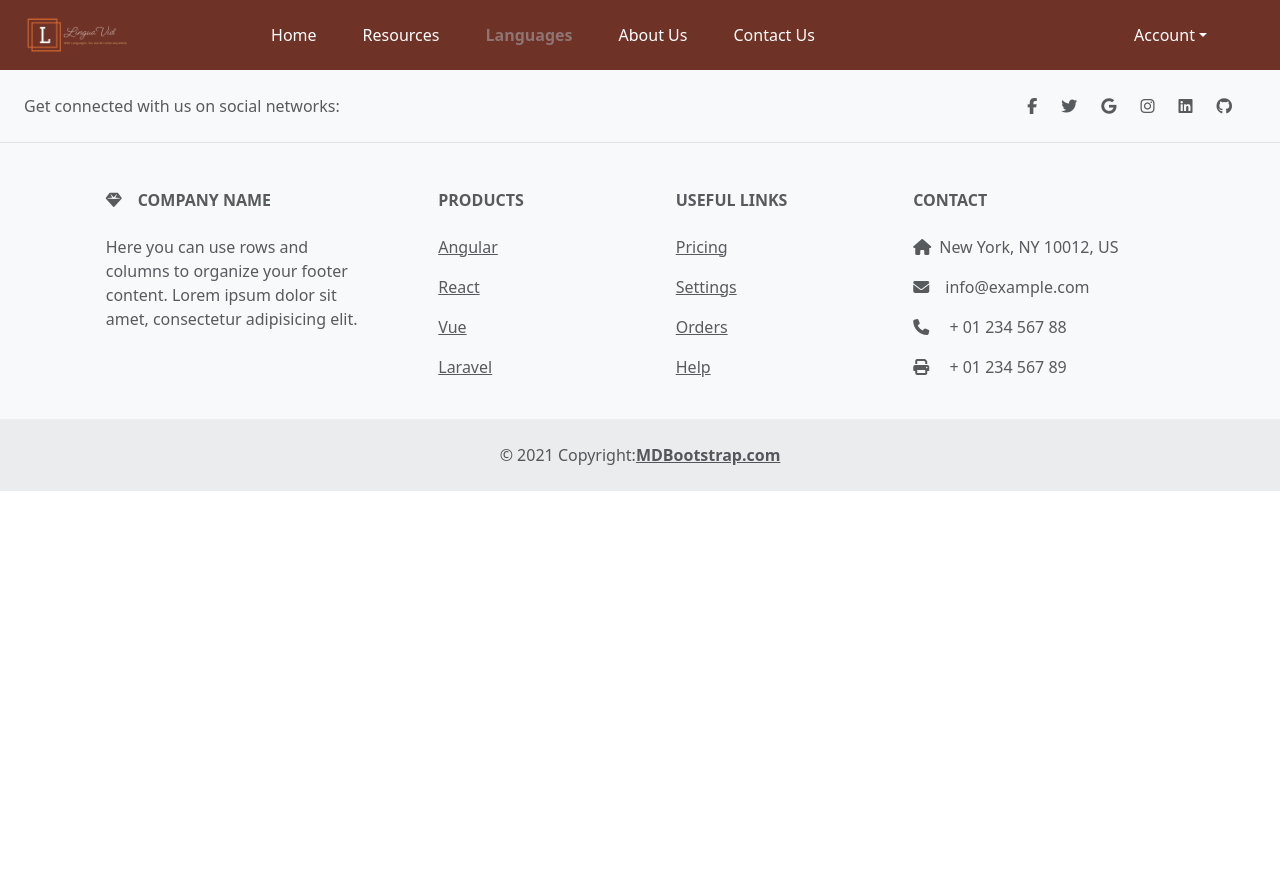
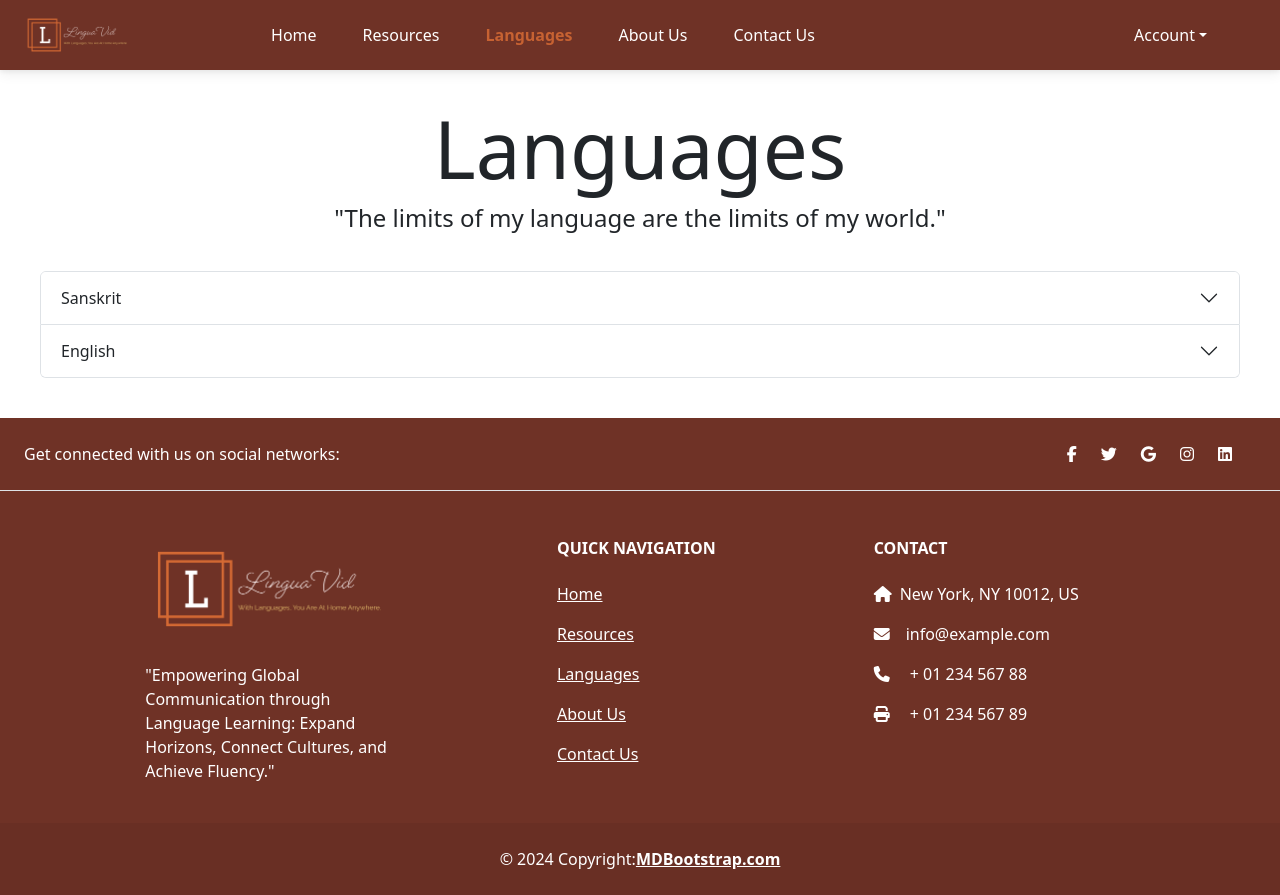
Before and after one commit to Kanak123456789/VijayiBhav, a React (Create React App) app in the folder Frontend/: page /languages in a window 1280 px wide. Before the commit the page ends 800 px from the top, so only its background shows below. Built offline with nearby package versions, Linux system fonts and the light colour scheme; no server answers.

Commit message:
Languages Page

```diff
--- a/Frontend/src/App.js
+++ b/Frontend/src/App.js
@@ -13,6 +13,7 @@ import ForgetPassword from './ForgetPassword';
 import ResetPassword from './ResetPassword';
 import Footer from './Footer';
 import Crousel from './Crousel';
+import Languages from './Languages';
 
 function App() {
   return (
@@ -28,7 +29,7 @@ function App() {
             <About />
           </>} />
           <Route path="/resources" />
-          <Route path="/languages" />
+          <Route path="/languages" element={<Languages/>} />
           <Route path="/about" element={<About></About>}/>
           <Route path="/contact" />
           <Route path="/link" />
--- a/Frontend/src/Dashboard.js
+++ b/Frontend/src/Dashboard.js
@@ -39,7 +39,7 @@ function Dashboard() {
                     src={user && user.image ? user.image : '/img/userpic.jpg'}
                     alt="Avatar" className="my-5 uimg" style={{ width: '80px' }} fluid
                   />
-                  <MDBTypography tag="h5" style={{color:"black" , fontSize:"23px"}}>{user && user.name ? user.name : 'User'}</MDBTypography>
+                  <MDBTypography tag="h5" style={{color:"white" , fontSize:"23px"}}>{user && user.name ? user.name : 'User'}</MDBTypography>
                   {/* <MDBCardText>Web Designer</MDBCardText>
                   <MDBIcon far icon="edit mb-5" /> */}
                 </MDBCol>
--- a/Frontend/src/Footer.js
+++ b/Frontend/src/Footer.js
@@ -3,7 +3,7 @@ import { MDBFooter, MDBContainer, MDBRow, MDBCol, MDBIcon } from 'mdb-react-ui-k
 import "./styles.css";
 function Footer() {
   return (
-    <MDBFooter bgColor='light' className='text-center text-lg-start text-muted foot'>
+    <MDBFooter style={{ backgroundColor: '#6f3226'   }} className='text-center text-lg-start   foot'>
       <section className='d-flex justify-content-center justify-content-lg-between p-4 border-bottom'>
         <div className='me-5 d-none d-lg-block'>
           <span>Get connected with us on social networks:</span>
@@ -25,9 +25,7 @@ function Footer() {
           <a href='https://linkedin.com' className='me-4 text-reset'>
             <MDBIcon fab icon="linkedin" />
           </a>
-          <a href='https://github.com' className='me-4 text-reset'>
-            <MDBIcon fab icon="github" />
-          </a>
+
         </div>
       </section>
 
@@ -35,63 +33,45 @@ function Footer() {
         <MDBContainer className='text-center text-md-start mt-5'>
           <MDBRow className='mt-3'>
             <MDBCol md="3" lg="4" xl="3" className='mx-auto mb-4'>
-              <h6 className='text-uppercase fw-bold mb-4'>
-                <MDBIcon icon="gem" className="me-3" />
-                Company name
+            <h6 className='text-uppercase fw-bold mb-4'>
+                <img src='./img/logo.png' alt="Company Logo" className="me-3" style={{ height: '100px' }} />
+
               </h6>
               <p>
-                Here you can use rows and columns to organize your footer content. Lorem ipsum dolor sit amet,
-                consectetur adipisicing elit.
+              "Empowering Global Communication through Language Learning: Expand Horizons, Connect Cultures, and Achieve Fluency."
               </p>
             </MDBCol>
 
             <MDBCol md="2" lg="2" xl="2" className='mx-auto mb-4'>
-              <h6 className='text-uppercase fw-bold mb-4'>Products</h6>
+              <h6 className='text-uppercase fw-bold mb-4'>Quick Navigation</h6>
               <p>
                 <a href='#!' className='text-reset'>
-                  Angular
+                  Home
                 </a>
               </p>
               <p>
                 <a href='#!' className='text-reset'>
-                  React
+                  Resources
                 </a>
               </p>
               <p>
                 <a href='#!' className='text-reset'>
-                  Vue
+                  Languages
                 </a>
               </p>
               <p>
                 <a href='#!' className='text-reset'>
-                  Laravel
+                  About Us
+                </a>
+              </p>
+              <p>
+                <a href='#!' className='text-reset'>
+                  Contact  Us
                 </a>
               </p>
             </MDBCol>
 
-            <MDBCol md="3" lg="2" xl="2" className='mx-auto mb-4'>
-              <h6 className='text-uppercase fw-bold mb-4'>Useful links</h6>
-              <p>
-                <a href='#!' className='text-reset'>
-                  Pricing
-                </a>
-              </p>
-              <p>
-                <a href='#!' className='text-reset'>
-                  Settings
-                </a>
-              </p>
-              <p>
-                <a href='#!' className='text-reset'>
-                  Orders
-                </a>
-              </p>
-              <p>
-                <a href='#!' className='text-reset'>
-                  Help
-                </a>
-              </p>
-            </MDBCol>
+
 
             <MDBCol md="4" lg="3" xl="3" className='mx-auto mb-md-0 mb-4'>
               <h6 className='text-uppercase fw-bold mb-4'>Contact</h6>
@@ -115,7 +95,7 @@ function Footer() {
       </section>
 
       <div className='text-center p-4' style={{ backgroundColor: 'rgba(0, 0, 0, 0.05)' }}>
-        © 2021 Copyright:
+        © 2024 Copyright:
         <a className='text-reset fw-bold' href='https://mdbootstrap.com/'>
           MDBootstrap.com
         </a>
--- a/Frontend/src/Header.js
+++ b/Frontend/src/Header.js
@@ -6,6 +6,7 @@ import NavDropdown from 'react-bootstrap/NavDropdown';
 import axios from 'axios';
 import { UserContext } from './UserContext';
 import './navbar.css';
+import '@fortawesome/fontawesome-free/css/all.min.css';
 
 function Header() {
   const { user, setUser } = useContext(UserContext);
@@ -57,7 +58,9 @@ function Header() {
           }}
         />
       </Navbar.Brand>
-      <Navbar.Toggle aria-controls="basic-navbar-nav" className="navbar-toggler-custom" />
+      <Navbar.Toggle aria-controls="basic-navbar-nav" className="navbar-toggler-custom">
+      <i class="fa-solid fa-bars"  ></i> {/* Custom FontAwesome icon */}
+      </Navbar.Toggle>
       <Navbar.Collapse id="basic-navbar-nav">
         <Nav className="navlinks">
           <Nav.Link as={Link} to="/" className={`clr ${currentPath === '/' ? 'active' : ''}`}>Home</Nav.Link>
--- a/Frontend/src/Home.js
+++ b/Frontend/src/Home.js
@@ -4,7 +4,6 @@ import Footer from "./Footer";
 import Crousel from "./Crousel";
 import "./styles.css";
 import loadingGif from "./loading.gif"; // Import your GIF file
-import Carousel from 'react-bootstrap/Carousel';
 import 'bootstrap/dist/css/bootstrap.min.css'; // Import Bootstrap CSS
 function Home() {
     const [loading, setLoading] = useState(true);
--- /dev/null
+++ b/Frontend/src/Languages.js
@@ -0,0 +1,43 @@
+import Accordion from 'react-bootstrap/Accordion';
+import "./styles.css";
+import 'bootstrap/dist/css/bootstrap.min.css'; // Import Bootstrap CSS
+import Image from 'react-bootstrap/Image';
+
+function Languages() {
+    const lang = {
+        paddingTop:'30px',
+        paddingBottom:'30px'
+    }
+    const l1 = {
+        fontSize:'80px'
+    }
+
+    return (
+        <>
+        <div style={lang}>
+            <h1 style={l1}>Languages</h1>
+            <h4>"The limits of my language are the limits of my world."</h4>
+        </div>
+        <Accordion className='mala' >
+      <Accordion.Item  eventKey="0">
+        <Accordion.Header  > Sanskrit</Accordion.Header>
+        <Accordion.Body className='sansk'>
+        <Image className='sans' src="https://www.djjs.org/uploads/blog/61ea72ec6748d5d23c46ea16d263b5a7.jpg"  />
+
+           <p className='sans1'>Lorem ipsum dolor, sit amet consectetur adipisicing elit. Provident quis temporibus ea saepe ab quas deserunt aut ipsum nihil, corrupti corporis ducimus fuga, accusamus, pariatur reiciendis qui sed consectetur autem. Lorem ipsum dolor sit amet consectetur adipisicing elit. Deserunt ipsam repellendus delectus officiis sapiente! Dolores consequatur facere deleniti consequuntur rem nulla? Adipisci dolores iste fugit quibusdam nam inventore veniam sunt!</p>
+        </Accordion.Body>
+      </Accordion.Item>
+      <Accordion.Item eventKey="1">
+        <Accordion.Header>English</Accordion.Header>
+        <Accordion.Body className='sansk'>
+
+           <p className='sans1'>Lorem ipsum dolor, sit amet consectetur adipisicing elit. Provident quis temporibus ea saepe ab quas deserunt aut ipsum nihil, corrupti corporis ducimus fuga, accusamus, pariatur reiciendis qui sed consectetur autem. Lorem ipsum dolor sit amet consectetur adipisicing elit. Deserunt ipsam repellendus delectus officiis sapiente! Dolores consequatur facere deleniti consequuntur rem nulla? Adipisci dolores iste fugit quibusdam nam inventore veniam sunt!</p>
+           <Image className='sans' src="https://t3.ftcdn.net/jpg/03/70/42/66/360_F_370426690_Pejt9KxjWTHPklsKwripaxr0iA17zupF.jpg " />
+        </Accordion.Body>
+      </Accordion.Item>
+    </Accordion>
+        </>
+    );
+}
+
+export default Languages;
--- a/Frontend/src/dashboard.css
+++ b/Frontend/src/dashboard.css
@@ -55,18 +55,14 @@
 
   .gradient-custom {
     /* fallback for old browsers */
-    background: #f6d365;
+    background: #d56a34;
 
-    /* Chrome 10-25, Safari 5.1-6 */
-    background: -webkit-linear-gradient(to right bottom, rgb(132, 114, 57), rgb(197, 141, 126));
 
-    /* W3C, IE 10+/ Edge, Firefox 16+, Chrome 26+, Opera 12+, Safari 7+ */
-    background: linear-gradient(to right bottom, rgba(246, 211, 101, 1), rgba(253, 160, 133, 1))
   }
    .uimg{
     border-radius: 50%;
    }
   .vh{
     overflow-y: hidden !important;
-    height: 100vh !important;
+    height: 50vh !important;
   }
--- a/Frontend/src/navbar.css
+++ b/Frontend/src/navbar.css
@@ -19,7 +19,7 @@
 }
 
 .nav-link.active, .dropdown-item.active {
-  color: rgba(154, 140, 140, 0.74) !important;
+  color: #c76232 !important;
 }
 
 .clr .dropdown-toggle {
@@ -129,3 +129,7 @@
     margin-left: -28% !important;
   }
 }
+
+ .fa-solid{
+  color: white;
+ }
--- a/Frontend/src/styles.css
+++ b/Frontend/src/styles.css
@@ -84,7 +84,7 @@ html, body, #root {
     padding: 20px;
 }
 .foot{
-
+     color: white;
     position: sticky;
     padding: 0;
 }
@@ -104,3 +104,25 @@ html, body, #root {
   .loading-container p {
     margin-top: 10px;
   }
+  .accordion-button:not(.collapsed) {
+
+    background-color: #d56a34  !important;
+     color: white !important;
+}
+.sans{
+    width: 40%;
+}
+.sansk{
+    display: flex;
+    flex-direction: row;
+    align-items: center;
+}
+.sans1{
+     padding-left: 20px;
+     padding-right: 20px;
+}
+.mala{
+    padding-left: 40px;
+    padding-right: 40px;
+    padding-bottom: 40px;
+}
```
